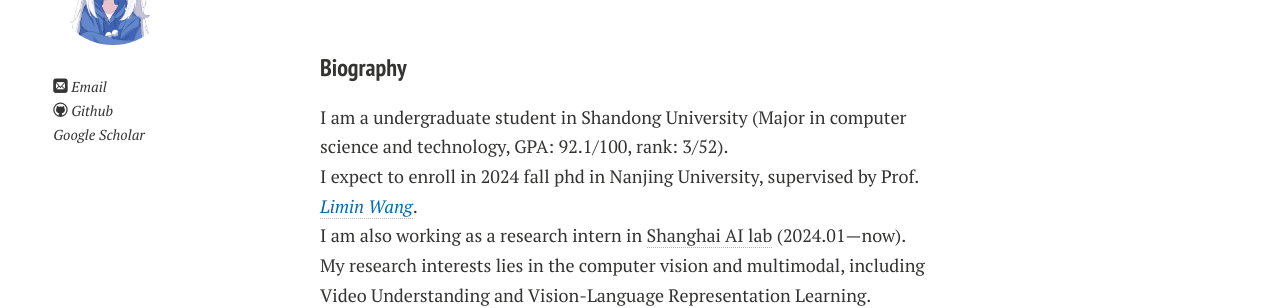
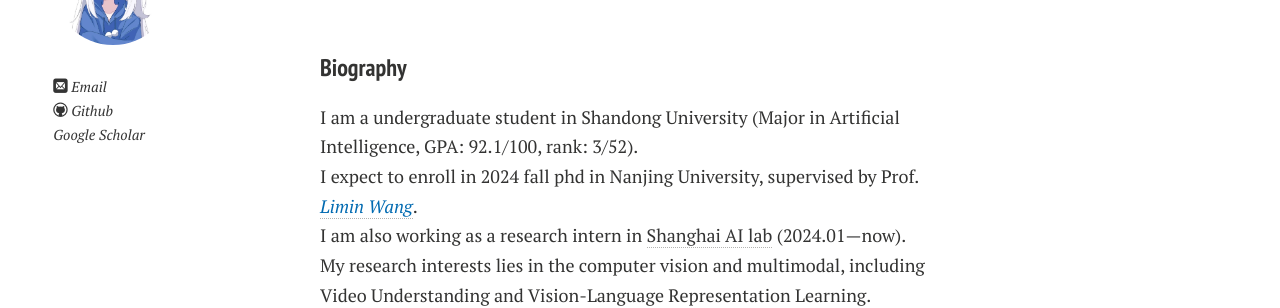
Before and after one commit to LanXingXuan/LanXingXuan.github.io, a Jekyll site: the page built from index.md, in a window 1280 px wide. Shown: the part 183-491 px from the top of the page. Built offline with Jekyll 4.4.1, drawn with Linux system fonts in a browser that asks for light colours; nearby versions of some CDN libraries; comment, search, counter and statistics services are not loaded; a style sheet for code colours, icons or effects is not loaded.

Commit message:
Update index.md

```diff
--- a/index.md
+++ b/index.md
@@ -8,7 +8,7 @@ layout: page
 
 ### Biography
 
-I am a undergraduate student in Shandong University (Major in computer science and technology, GPA: 92.1/100, rank: 3/52).
+I am a undergraduate student in Shandong University (Major in Artificial Intelligence, GPA: 92.1/100, rank: 3/52).
 <br>
 I expect to enroll in 2024 fall phd in Nanjing University, supervised by Prof. [*<font color="#006ab1">Limin Wang</font>*](https://wanglimin.github.io/).
 <br>
```
